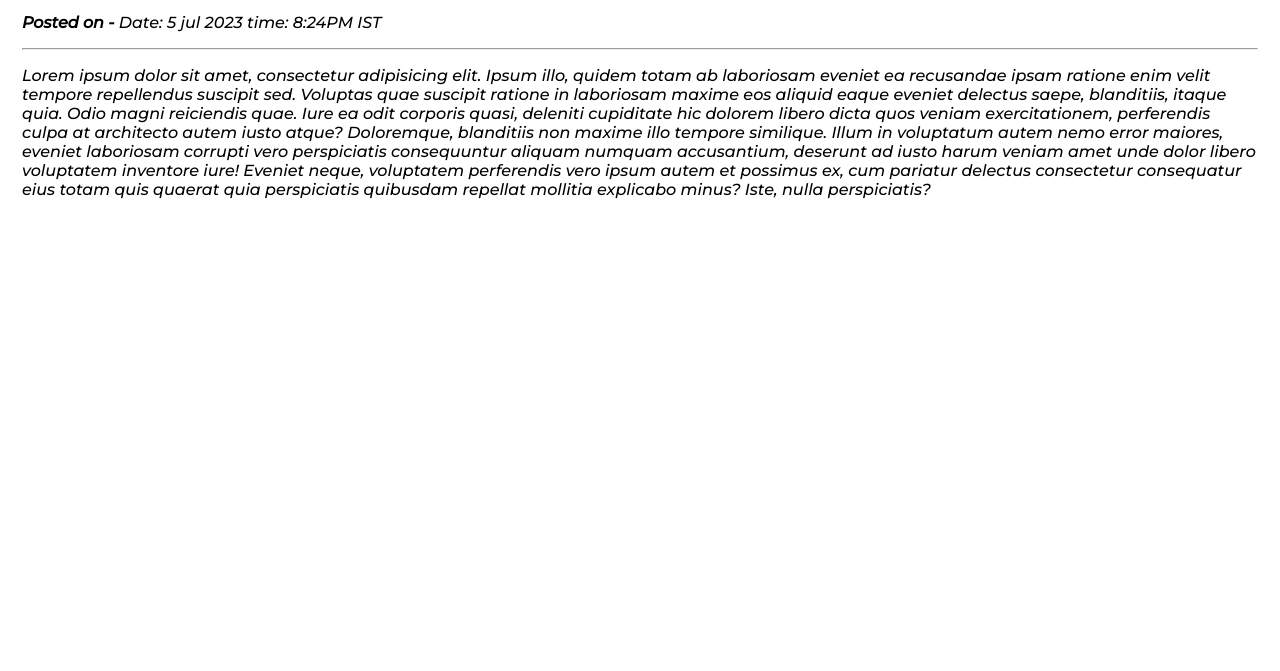
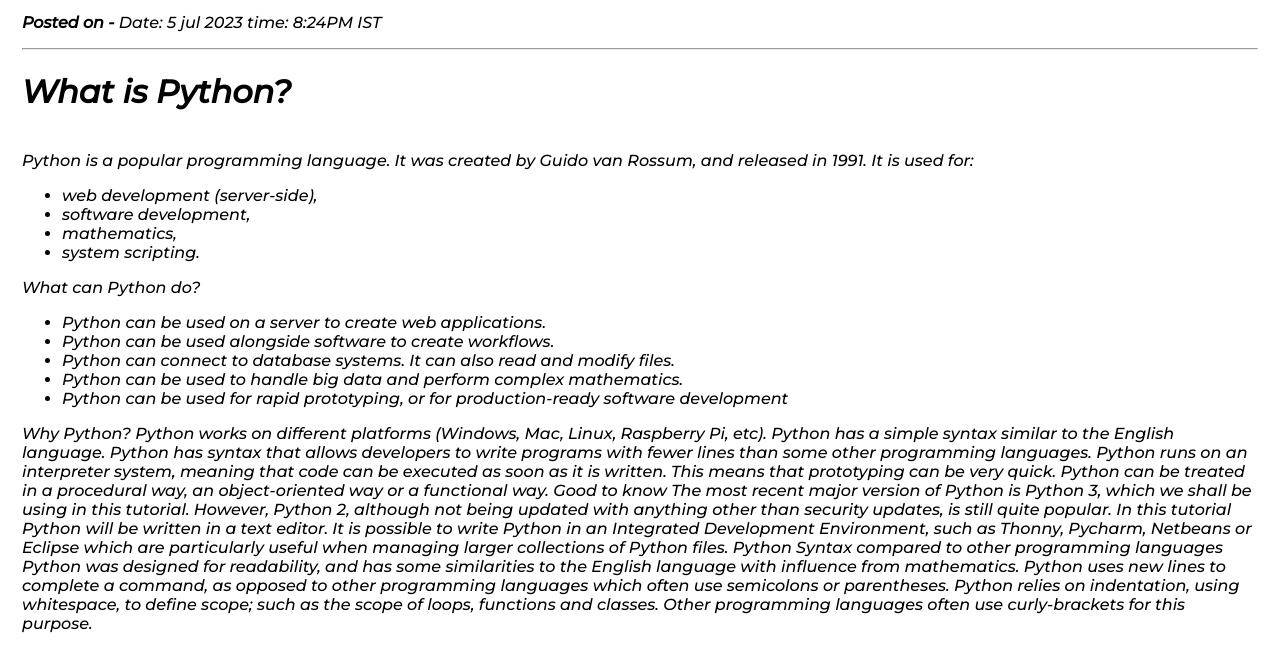
Before and after one commit to mangala-sharma/myportfolio, a plain HTML site: page python-blog.html in a window 1280 px wide. Shown: the part 271-942 px from the top of the page. Before the commit the page ends 800 px from the top, so only its background shows below. Drawn offline with Linux system fonts and the light colour scheme.

Commit message:
Doc- text added
some text added in blogs html pages

```diff
--- a/python-blog.html
+++ b/python-blog.html
@@ -16,7 +16,40 @@
         <hr>
 
         <div class="blog-content">
-            <p>Lorem ipsum dolor sit amet, consectetur adipisicing elit. Ipsum illo, quidem totam ab laboriosam eveniet ea recusandae ipsam ratione enim velit tempore repellendus suscipit sed. Voluptas quae suscipit ratione in laboriosam maxime eos aliquid eaque eveniet delectus saepe, blanditiis, itaque quia. Odio magni reiciendis quae. Iure ea odit corporis quasi, deleniti cupiditate hic dolorem libero dicta quos veniam exercitationem, perferendis culpa at architecto autem iusto atque? Doloremque, blanditiis non maxime illo tempore similique. Illum in voluptatum autem nemo error maiores, eveniet laboriosam corrupti vero perspiciatis consequuntur aliquam numquam accusantium, deserunt ad iusto harum veniam amet unde dolor libero voluptatem inventore iure! Eveniet neque, voluptatem perferendis vero ipsum autem et possimus ex, cum pariatur delectus consectetur consequatur eius totam quis quaerat quia perspiciatis quibusdam repellat mollitia explicabo minus? Iste, nulla perspiciatis?</p>
+            <p><h1>What is Python?</h1><br>
+                Python is a popular programming language. It was created by Guido van Rossum, and released in 1991.
+
+                It is used for:
+                <ul>
+                <li>web development (server-side),</li>
+                <li>software development,</li>
+                <li>mathematics,</li>
+                <li>system scripting.</li>
+            </ul>
+                What can Python do?
+                <ul>
+              <li>  Python can be used on a server to create web applications.</li>
+              <li>  Python can be used alongside software to create workflows.</li>
+              <li>  Python can connect to database systems. It can also read and modify files.</li>
+              <li>  Python can be used to handle big data and perform complex mathematics.</li>
+              <li>  Python can be used for rapid prototyping, or for production-ready software development</li>
+            </ul>
+
+            Why Python?
+Python works on different platforms (Windows, Mac, Linux, Raspberry Pi, etc).
+Python has a simple syntax similar to the English language.
+Python has syntax that allows developers to write programs with fewer lines than some other programming languages.
+Python runs on an interpreter system, meaning that code can be executed as soon as it is written. This means that prototyping can be very quick.
+Python can be treated in a procedural way, an object-oriented way or a functional way.
+Good to know
+The most recent major version of Python is Python 3, which we shall be using in this tutorial. However, Python 2, although not being updated with anything other than security updates, is still quite popular.
+In this tutorial Python will be written in a text editor. It is possible to write Python in an Integrated Development Environment, such as Thonny, Pycharm, Netbeans or Eclipse which are particularly useful when managing larger collections of Python files.
+Python Syntax compared to other programming languages
+Python was designed for readability, and has some similarities to the English language with influence from mathematics.
+Python uses new lines to complete a command, as opposed to other programming languages which often use semicolons or parentheses.
+Python relies on indentation, using whitespace, to define scope; such as the scope of loops, functions and classes. Other programming languages often use curly-brackets for this purpose.
+
+        </p>
         </div>
     </div>
 </body>
--- a/style.css
+++ b/style.css
@@ -71,7 +71,7 @@ header h1{
 }
 
 .bdy{
-    height:573px;
+    height:640px;
 }
 .container {
     text-align: center;
```
Also changed, not shown: blogs.html (+5 -3 lines), connect-blog.html (+22 -1 lines), project.html (+7 -7 lines), servlet.html (+5 -1 lines).
